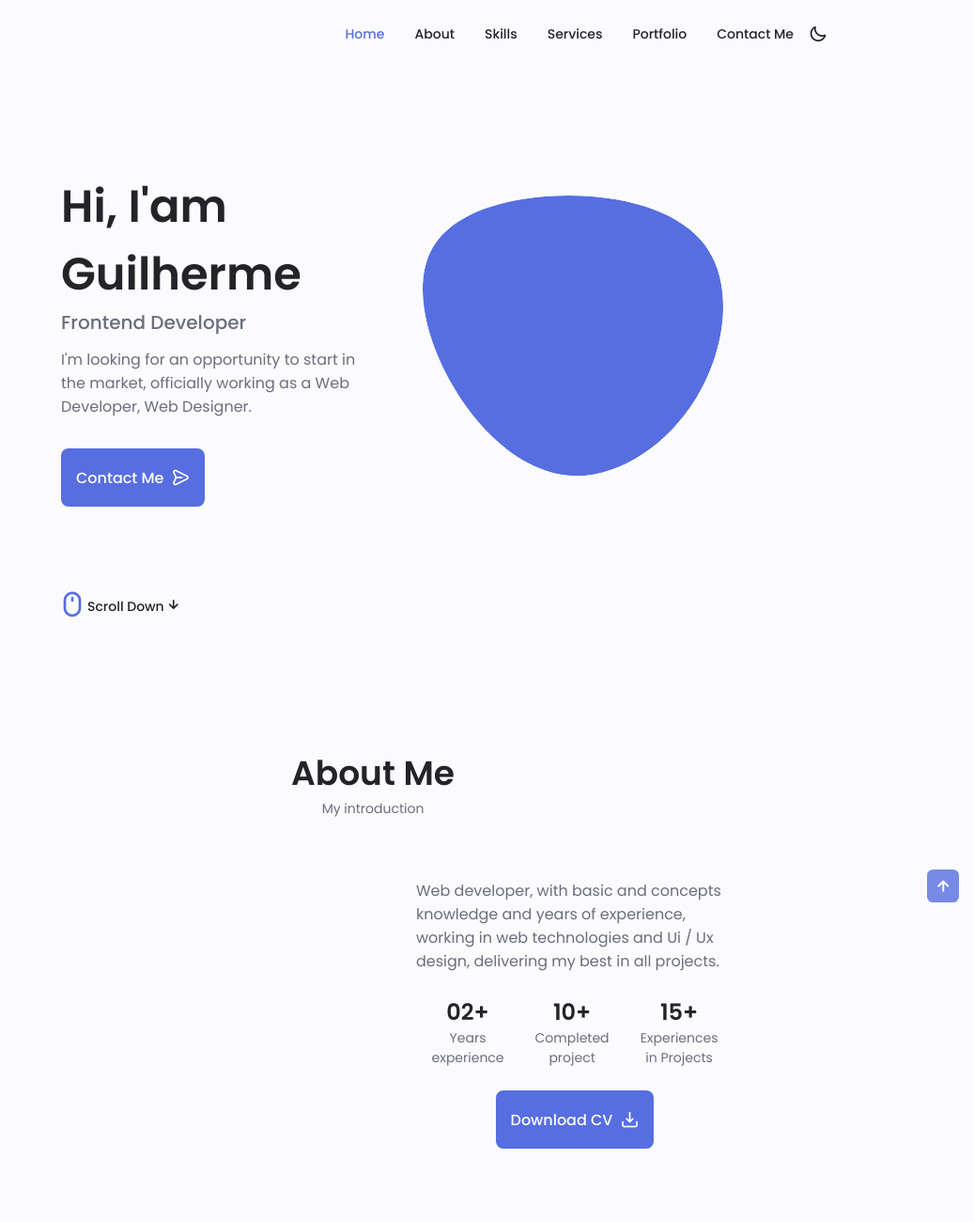
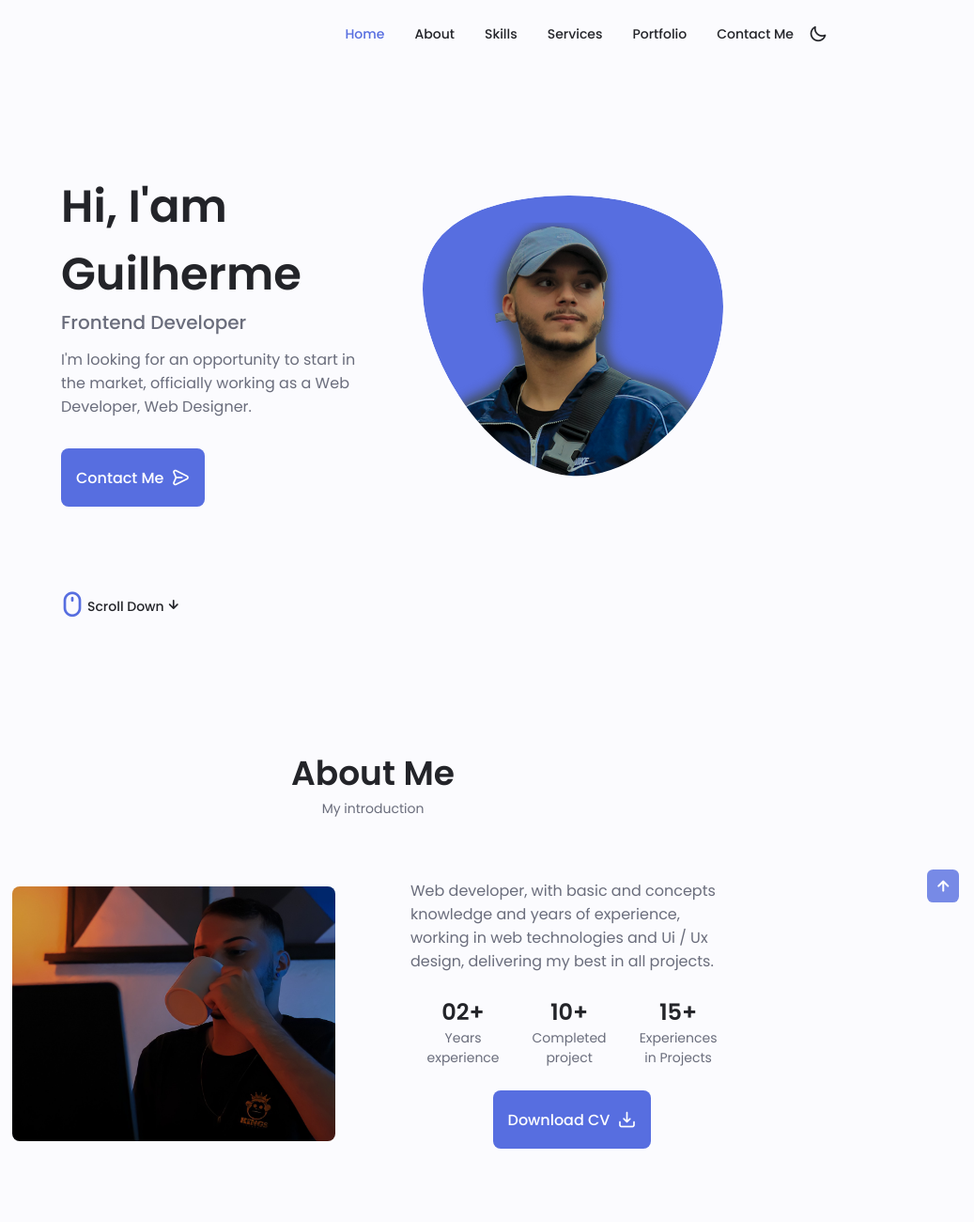
Before and after one commit to GuilhermeFerreiraa/portfolio, a plain HTML site: page index.html in a window 1280 px wide. Shown: the top 1300 px of the page at 94% size, 243-1280 px from the left. Drawn offline with nearby package versions, Linux system fonts and the light colour scheme.

Commit message:
img-changed

```diff
--- a/index.html
+++ b/index.html
@@ -118,7 +118,7 @@
                                             36.4879Z" />
                                             <image class="home__blob-img" x="12"
                                                 y="18"
-                                                xlink:href="./perfil.png">
+                                                xlink:href="./perfil-img.png">
                                             </g>
                                         </svg>
 
@@ -159,7 +159,7 @@
                             <h2 class="section__title">About Me</h2>
                             <span class="section__subtitle">My introduction</span>
                             <div class="about__container container grid">
-                                <img src="./About01.jpg" alt=""
+                                <img src="./about-img.png" alt=""
                                     class="about__img">
                                 <div class="about__data">
                                     <p class="about__description">Web developer,
@@ -1093,7 +1093,7 @@
                                                     project__icon button__icon"></i>
                                             </a>
                                         </div>
-                                        <img src="./project.png" alt=""
+                                        <img src="./project-img.png" alt=""
                                             class="project__img">
                                     </div>
                                 </div>
```
